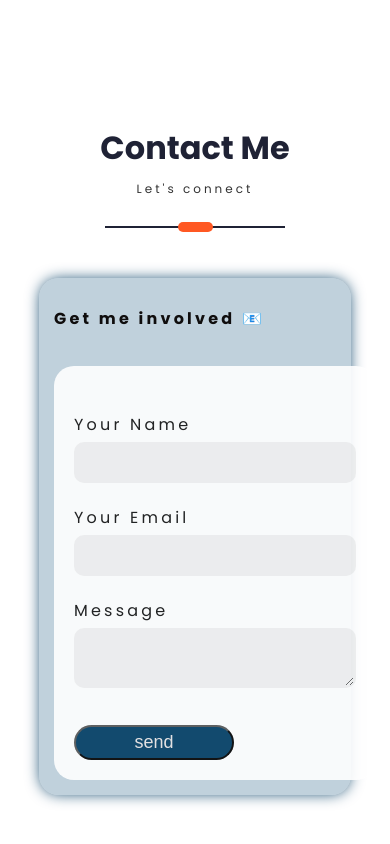
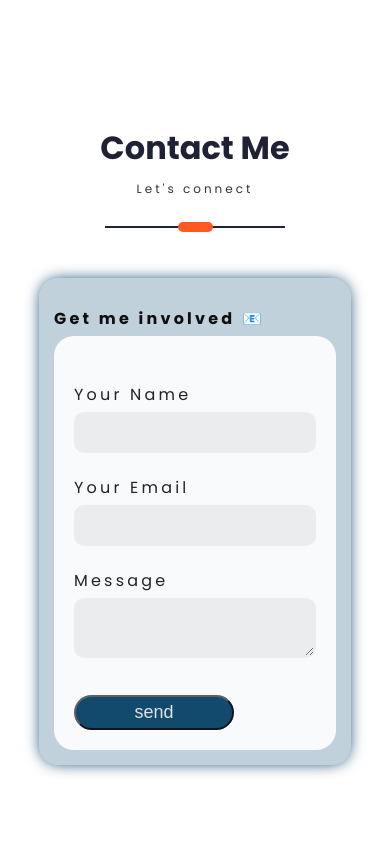
Before and after one commit to alisonjlai/Portfolio, a React (Create React App) app in the folder client/: page / in a window 390 px wide. Shown: the part 2469-3313 px from the top of the page. Built offline with nearby package versions, Linux system fonts and the light colour scheme.

Commit message:
fix iphone responsiveness

```diff
--- a/client/src/PortfolioContainer/ContactMe/ContactMe.css
+++ b/client/src/PortfolioContainer/ContactMe/ContactMe.css
@@ -152,6 +152,7 @@ button .load img {
     form {
         flex: 0.9;
     }
+
 }
 
 @media screen and (max-width: 940px) {
@@ -163,6 +164,19 @@ button .load img {
         margin-top: -10px;
         margin-left: 0px;
     }
+    .central-form form {
+        max-width: 100%; /* Use max-width to ensure it doesn't overflow */
+        box-sizing: border-box; /* Ensure padding is included in width */
+        padding: 20px;
+        justify-content: center;
+        flex-direction: column;
+        margin-top: -40px;
+        margin-left: auto; /* Center the form */
+        margin-right: auto; /* Center the form */
+        opacity: 0.9;
+        background-color: white;
+        border-radius: 20px;
+    }
 }
 @media screen and (max-width: 414px) {
     .central-form h2 {
```
